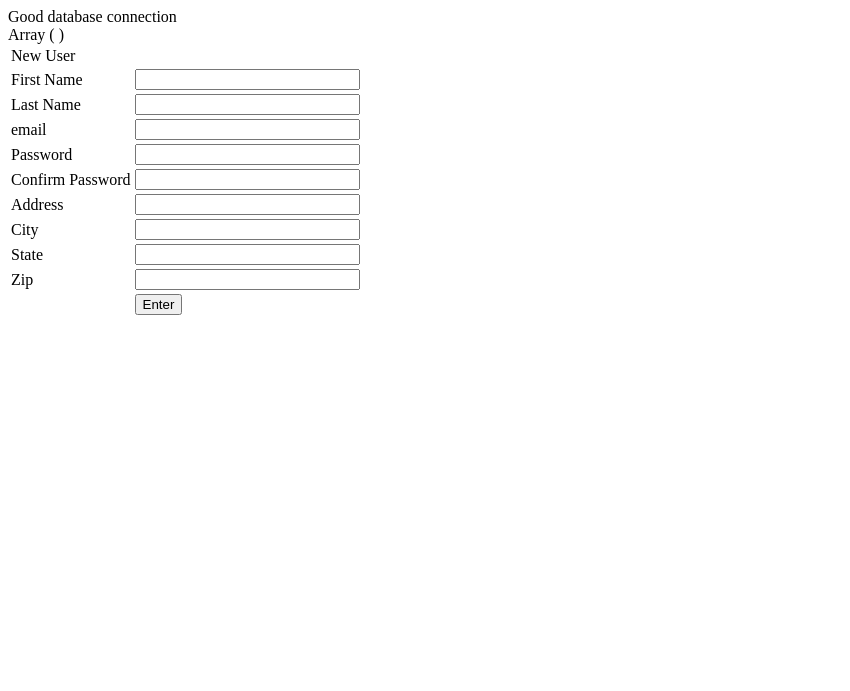
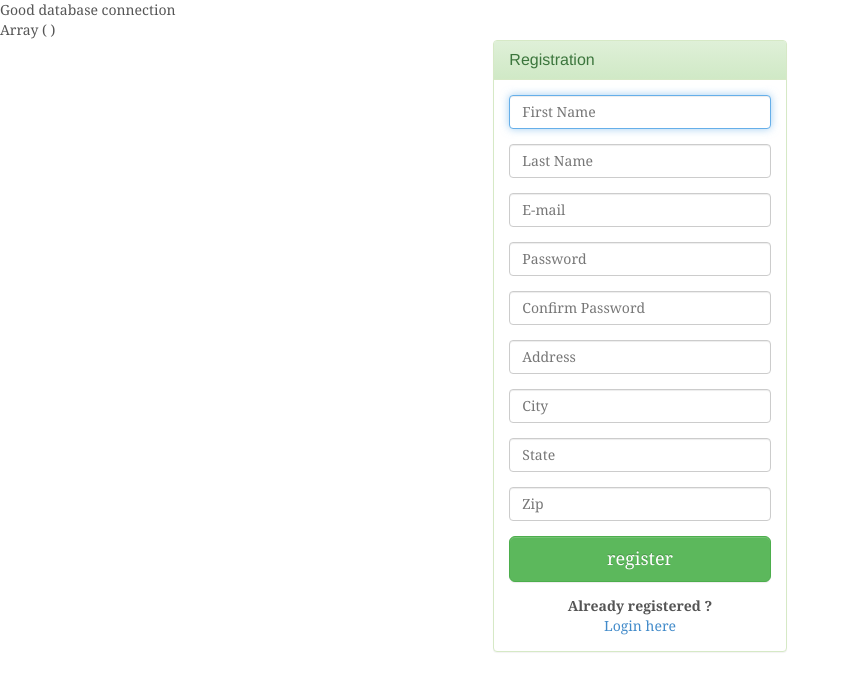
Before and after one commit to cvo-design/zombie_killing_101, a PHP site: page /add_user.php in a window 1280 px wide. Shown: the top 691 px of the page, without its empty margins (0-850 px from the left). Run offline with PHP 8.4, Linux system fonts and the light colour scheme; a stand-in replaces the project's code that opens the database connection.

Commit message:
reworked

```diff
--- a/add_user.php
+++ b/add_user.php
@@ -1,5 +1,5 @@
 <?php
-require "db_connection.php";
+require "connection.php";
 print_r($_POST);
 
 if (isset($_POST['email'])) {
@@ -26,7 +26,7 @@ if (isset($_POST['email'])) {
 
 
 
-    $sql_stmt = "INSERT INTO user_tbl "
+    $sql_stmt = "INSERT INTO user "
         . "(firstname, "
         . "lastname, "
         . "email, "
@@ -83,71 +83,86 @@ if (isset($_POST['email'])) {
 else {
 
 
-    echo "        <div id='newuser' >
-            <form method='POST' action='add_user.php'>
-                <table >
-                    <tbody>
-                        <tr>
-                            <td colspan=2>New User</td>
-                        </tr>
-                        <tr>
-                            <td>First Name</td>
-                            <td><input type='text' name='firstname' value='' size='25' /></td>
-                        </tr>
-                        <tr>
-                            <td>Last Name</td>
-                            <td><input type='text' name='lastname' value='' size='25' /></td>
-                        </tr>
-                        <tr>
-                            <td>email</td>
-                            <td><input type='text' name='email' value='' size='25' /></td>
-                        </tr>
-                        <tr>
-                            <td>Password</td>
-                            <td><input type='password' name='password' value='' size='25'/></td>
-                        </tr>
-                        <tr>
-                            <td>Confirm Password</td>
-                            <td><input type='password' name='password' value='' size='25' /></td>
-                        </tr>
-                        <tr>
-                            <td>Address</td>
-                            <td><input type='text' name='address' value='' size='25' /></td>
-                        </tr>
-                        <tr>
-                            <td>City</td>
-                            <td><input type='text' name='city' value='' size='25' /></td>
-                        </tr>
-                        <tr>
-                            <td>State</td>
-                            <td><input type='text' name='state' value='' size='25' /></td>
-                        </tr>
-                        <tr>
-                            <td>Zip</td>
-                            <td><input type='text' name='zip' value='' size='25' /></td>
-                        </tr>
-
-                        <tr>
-                            <td></td>
-                            <td><input type='submit' value='Enter' name='newusersubmit' /></td>
-                        </tr>
-                    </tbody>
-                </table>
-            </form>
-
-        </div>";
+    echo ("
+   ");
 
 }
 
 ?>
 
 <html>
-<head>
-    <title></title>
-    <link rel="stylesheet" href="style.css">
-    <script src="http://code.jquery.com/jquery-latest.min.js" type="text/javascript"></script>
-    <script src="script.js"></script>
-</head>
+<head lang="en">
+    <meta charset="UTF-8">
+    <!-- Latest compiled and minified CSS -->
+    <link rel="stylesheet" href="https://maxcdn.bootstrapcdn.com/bootstrap/3.3.6/css/bootstrap.min.css" integrity="sha384-1q8mTJOASx8j1Au+a5WDVnPi2lkFfwwEAa8hDDdjZlpLegxhjVME1fgjWPGmkzs7" crossorigin="anonymous">
+
+    <!-- Optional theme -->
+    <link rel="stylesheet" href="https://maxcdn.bootstrapcdn.com/bootstrap/3.3.6/css/bootstrap-theme.min.css" integrity="sha384-fLW2N01lMqjakBkx3l/M9EahuwpSfeNvV63J5ezn3uZzapT0u7EYsXMjQV+0En5r" crossorigin="anonymous">
+
+    <!-- Latest compiled and minified JavaScript -->
+    <script src="https://maxcdn.bootstrapcdn.com/bootstrap/3.3.6/js/bootstrap.min.js" integrity="sha384-0mSbJDEHialfmuBBQP6A4Qrprq5OVfW37PRR3j5ELqxss1yVqOtnepnHVP9aJ7xS" crossorigin="anonymous"></script>
+
+    <!-- Bootstrap core CSS -->
+    <link href="styles/bootstrap.css" rel="stylesheet">
+
+
+    <!-- Custom styles for this template -->
+    <link href="styles/blog.css" rel="stylesheet">
+    <title>Login</title>
 <body>
+<div class="container"><!-- container class is used to centered  the body of the browser with some decent width-->
+    <div class="row"><!-- row class is used for grid system in Bootstrap-->
+        <div class="col-md-4 col-md-offset-4"><!--col-md-4 is used to create the no of colums in the grid also use for medimum and large devices-->
+            <div class="login-panel panel panel-success">
+                <div class="panel-heading">
+                    <h3 class="panel-title">Registration</h3>
+                </div>
+                <div class="panel-body">
+                    <form role="form" method="post" action="add_user.php">
+                        <fieldset>
+                            <div class="form-group">
+                                <input class="form-control" placeholder="First Name" name="firstname" type="text" autofocus>
+                            </div>
+                            <div class="form-group">
+                                <input class="form-control" placeholder="Last Name" name="lastname" type="text" autofocus>
+                            </div>
+
+                            <div class="form-group">
+                                <input class="form-control" placeholder="E-mail" name="email" type="email" autofocus>
+                            </div>
+
+                            <div class="form-group">
+                                <input class="form-control" placeholder="Password" name="pass" type="password" value="">
+                            </div>
+                            <div class="form-group">
+                                <input class="form-control" placeholder="Confirm Password" name="pass" type="password" value="">
+                            </div>
+                            <div class="form-group">
+                                <input class="form-control" placeholder="Address" name="address" type="text" value="">
+                            </div>
+
+                            <div class="form-group">
+                                <input class="form-control" placeholder="City" name="city" type="text" value="">
+                            </div>
+
+                            <div class="form-group">
+                                <input class="form-control" placeholder="State" name="state" type="text" value="">
+                            </div>
+
+                            <div class="form-group">
+                                <input class="form-control" placeholder="Zip" name="zip" type="text" value="">
+                            </div>
+
+
+                            <input class="btn btn-lg btn-success btn-block" type="submit" value="register" name="register" >
+
+                        </fieldset>
+                    </form>
+                    <center><b>Already registered ?</b> <br></b><a href="login.php">Login here</a></center><!--for centered text-->
+                </div>
+            </div>
+        </div>
+    </div>
+</div>
 </body>
 </html>
--- a/db_connection.php
+++ b/connection.php
@@ -2,7 +2,7 @@
 
 try
 {
-    $pdo = new PDO("mysql:host=localhost;dbname=new_member_db;",'root','');
+    $pdo = new PDO("mysql:host=localhost;dbname=simpleblog;",'root','');
     echo "Good database connection <br>";
     session_start();
 }
--- a/login.php
+++ b/login.php
@@ -18,11 +18,11 @@ session_start();//session starts here
         <script src="https://maxcdn.bootstrapcdn.com/bootstrap/3.3.6/js/bootstrap.min.js" integrity="sha384-0mSbJDEHialfmuBBQP6A4Qrprq5OVfW37PRR3j5ELqxss1yVqOtnepnHVP9aJ7xS" crossorigin="anonymous"></script>
 
         <!-- Bootstrap core CSS -->
-        <link href="bootstrap.css" rel="stylesheet">
+        <link href="styles/bootstrap.css" rel="stylesheet">
 
 
         <!-- Custom styles for this template -->
-        <link href="blog.css" rel="stylesheet">
+        <link href="styles/blog.css" rel="stylesheet">
         <link type="text/css" rel="stylesheet" href="bootstrap-3.2.0-dist\css\bootstrap.css">
         <title>Login</title>
     </head>
```
Also changed, not shown: blog_entry.php (added, +74 -0 lines), index.php (+5 -2 lines), insert.php (added, +41 -0 lines), styles/blog.css (renamed from blog.css), styles/bootstrap.css (renamed from bootstrap.css), 2 other files.
